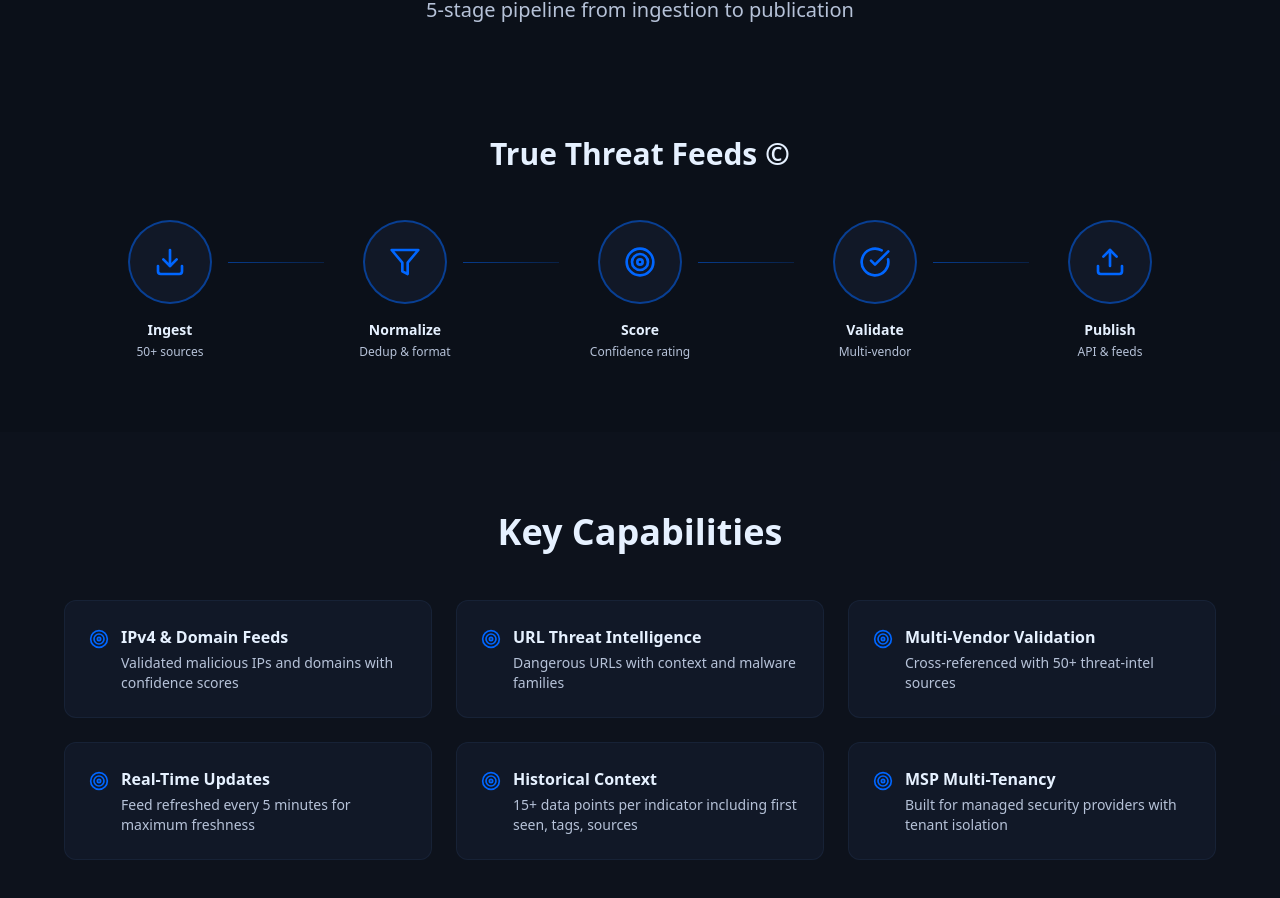
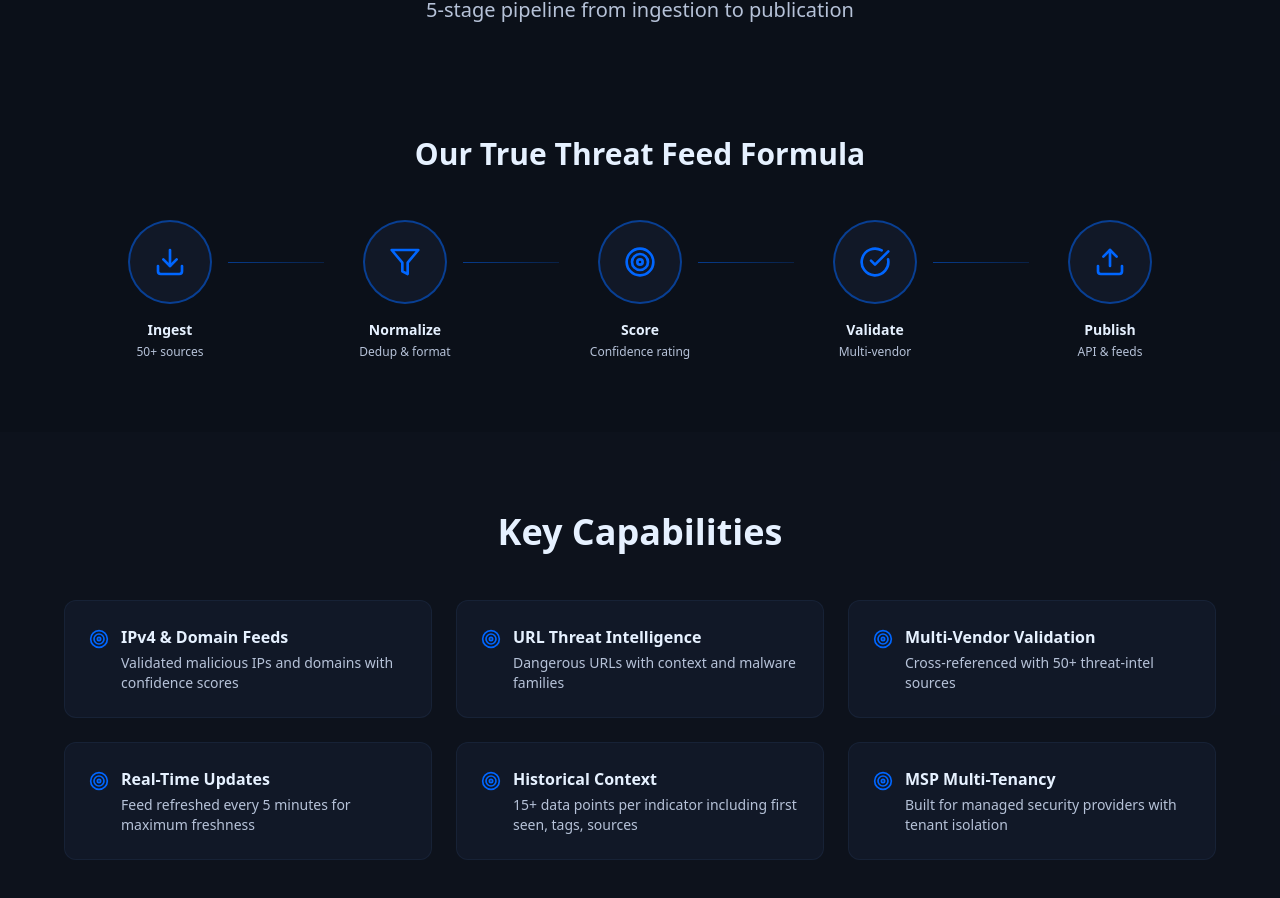
Before and after one commit to INTELGUARD-IO/intelguard-6ae83842, a React (Vite) app: page / in a window 1280 px wide. Shown: the part 2334-3232 px from the top of the page. Built offline with nearby package versions, Linux system fonts and the light colour scheme; the HTML template or start-up script is replaced by a standard one.

Commit message:
Reverted to commit 5cc71f2ca4d1b7857f353a2859f6054bf275a2ce

```diff
--- a/src/components/PipelineVisual.tsx
+++ b/src/components/PipelineVisual.tsx
@@ -13,7 +13,7 @@ export const PipelineVisual = () => {
   return (
     <div className="relative py-12">
       <h2 className="text-3xl font-bold text-center mb-12 text-foreground">
-        True Threat Feeds ©
+        Our True Threat Feed Formula
       </h2>
       <div className="flex items-center justify-between max-w-5xl mx-auto">
         {steps.map((step, index) => {
```
